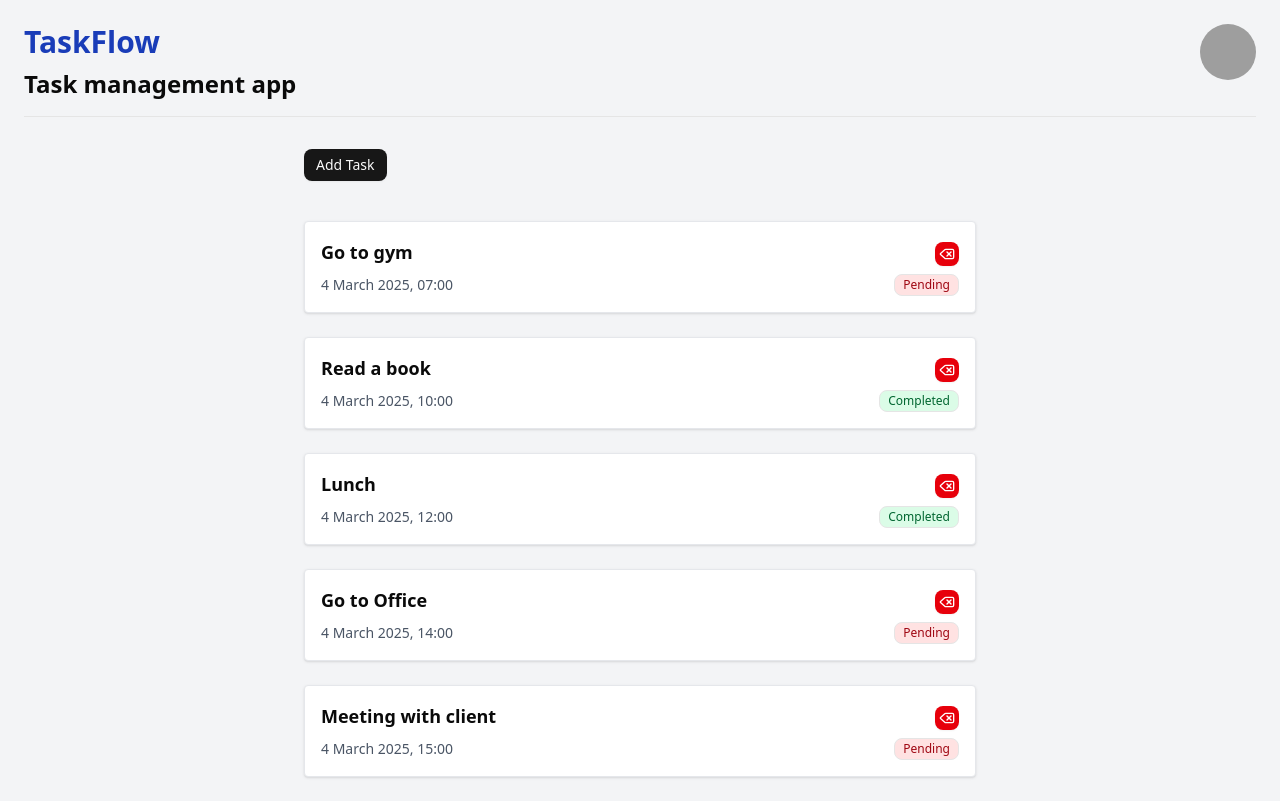
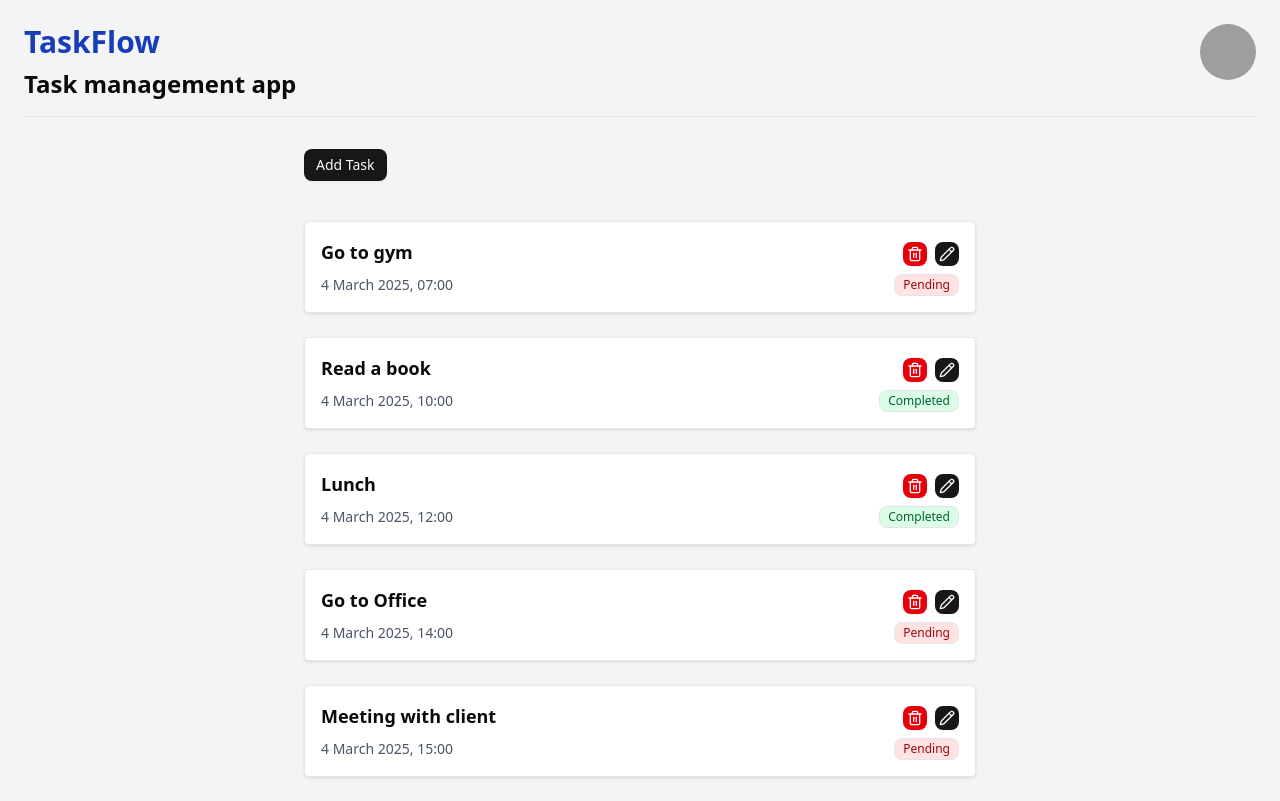
Before and after one commit to anpabeltj/taskflow, a React app: page / in a window 1280 px wide. Built offline with nearby package versions, Linux system fonts and the light colour scheme; grey boxes are pictures that could not be loaded; the HTML template or start-up script is replaced by a standard one.

Commit message:
feat: refactor Tasks component to replace DeleteIcon with Trash2 and Pencil icons for improved UI consistency

```diff
--- a/src/components/tasks.tsx
+++ b/src/components/tasks.tsx
@@ -2,7 +2,8 @@ import type { Tasks } from "@/modules/task/type";
 import { Badge } from "@/components/ui/badge";
 import { formatDateFriendly } from "@/lib/datetime";
 import { Button } from "./ui/button";
-import { DeleteIcon } from "lucide-react";
+// import { DeleteIcon } from "lucide-react";
+import { Trash2, Pencil } from "lucide-react";
 
 export function Tasks({
   tasks,
@@ -21,13 +22,25 @@ export function Tasks({
           <section className="flex items-end justify-between">
             <h3 className="text-lg font-semibold">{task.title}</h3>
 
+            <div className="flex space-x-2">
               <Button
                 onClick={() => removeTask(task.id)}
                 size="icon-xs"
                 variant="destructive"
               >
-              <DeleteIcon />
+                <Trash2 />
+                {/* <DeleteIcon /> */}
               </Button>
+
+              <Button
+                onClick={() => removeTask(task.id)}
+                size="icon-xs"
+                variant="default"
+              >
+                <Pencil />
+                {/* <DeleteIcon /> */}
+              </Button>
+            </div>
           </section>
 
           <section className="flex items-end justify-between">
```
Lines whose indentation alone changed are shown as unchanged.
